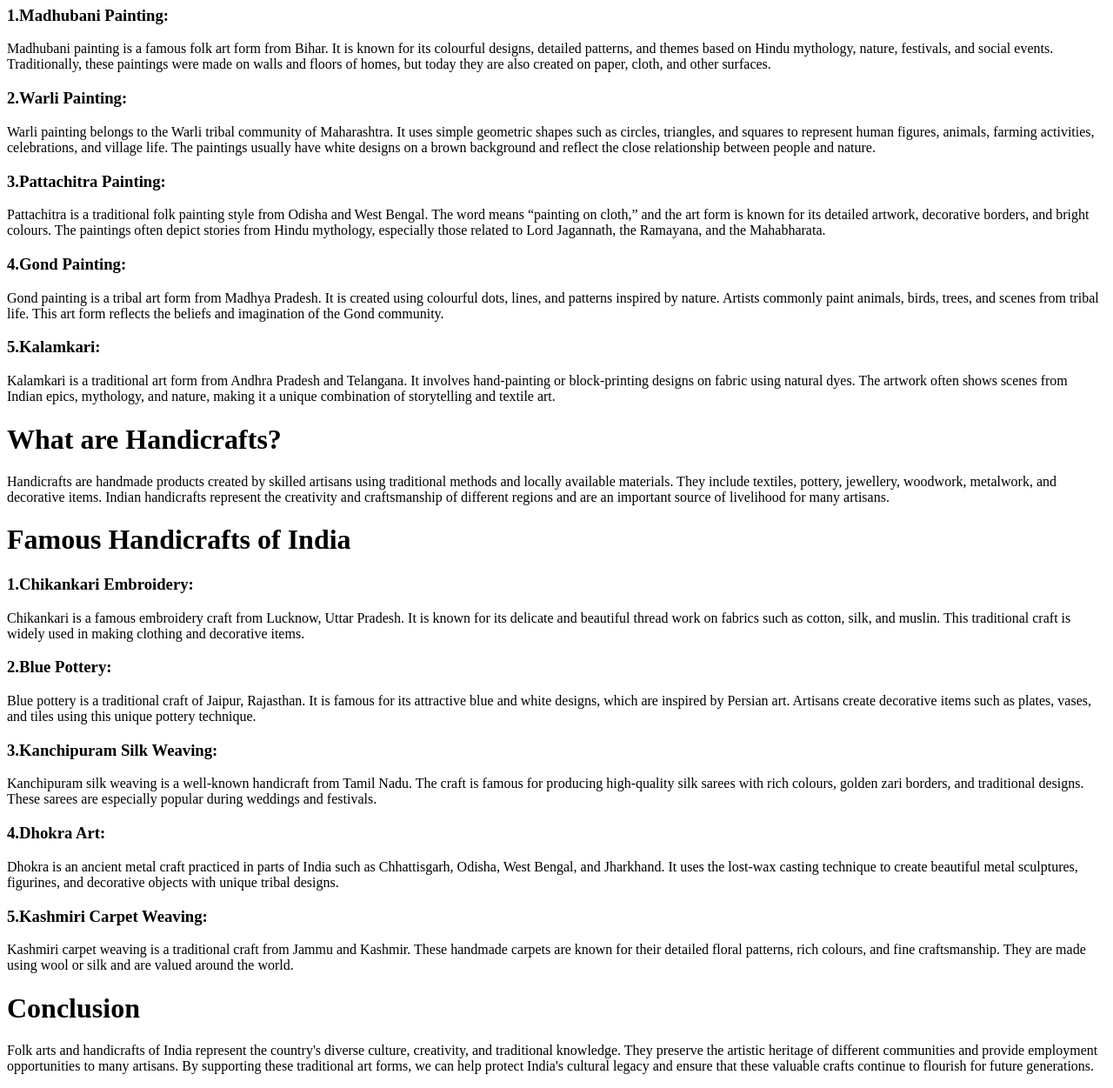
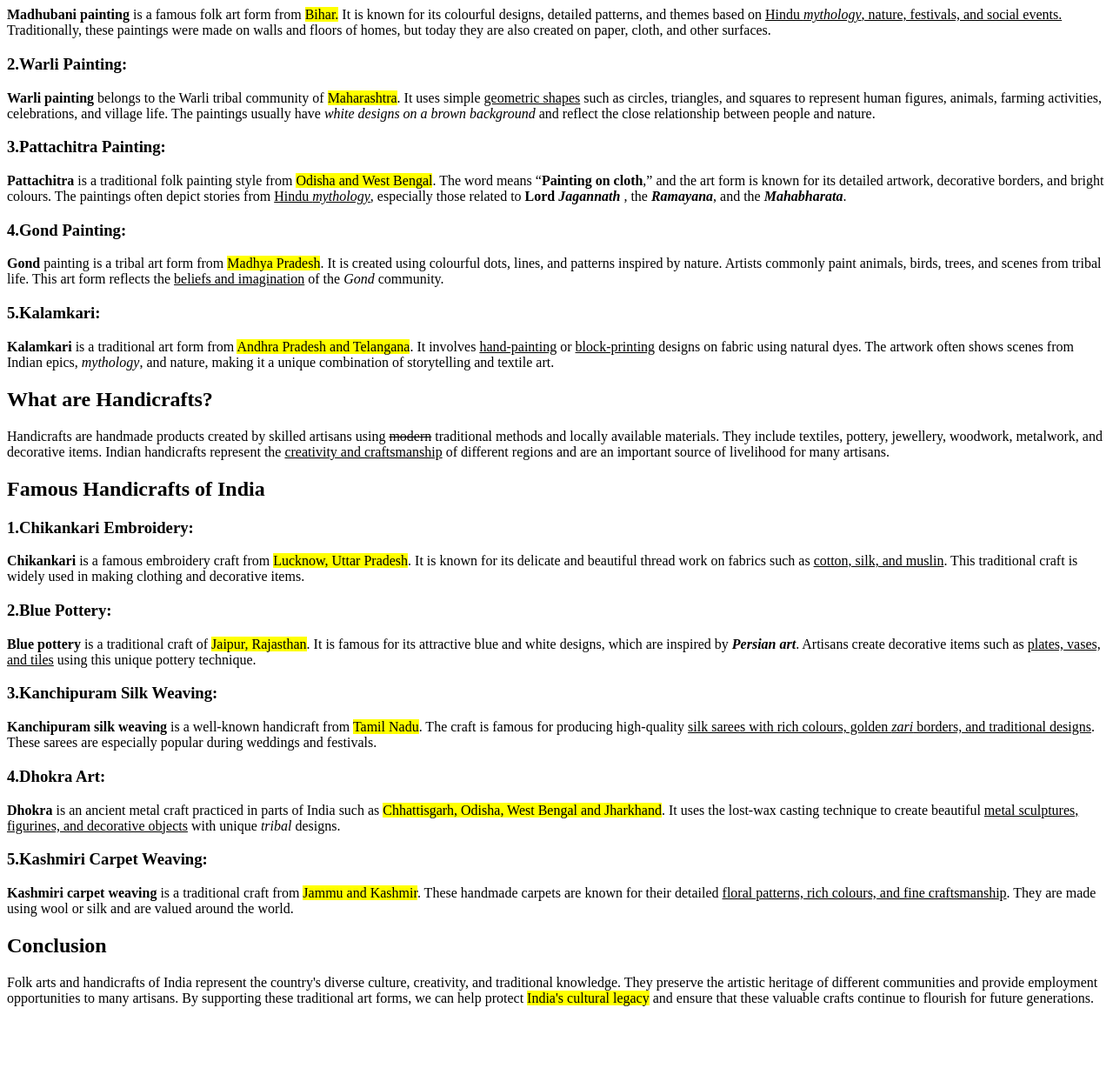
Before and after one commit to shrutiachaudhari122-coder/learning_html, a plain HTML site: page basic_tags2.html in a window 1280 px wide. Shown: the part 367-1618 px from the top of the page at 87% size. After the commit the page ends 1540 px from the top, so only its background shows below. Drawn offline with Linux system fonts and the light colour scheme.

Commit message:
update basic tags2

```diff
--- a/basic_tags2.html
+++ b/basic_tags2.html
@@ -4,49 +4,52 @@
     <tittle>Basic tags </tittle>
 </head>
 <body>
-    <h1>Introduction</h1>
-    <p>India is a country with a rich cultural heritage, and its folk arts and handicrafts are an important part of its identity. These traditional art forms represent the history, beliefs, customs, and creativity of different communities. Passed down through generations, Indian folk arts and handicrafts showcase the skills of local artists and artisans. They not only add beauty to everyday life but also help preserve the cultural traditions of various regions.</p>
+    <h2>Introduction</h2>
+    <p><b>India</b>is a country with a <mark>rich cultural heritage</mark>, and its folk arts and handicrafts are an important part of its identity. These traditional art forms represent the <ins>history, beliefs, customs, and creativity</ins>  of different communities. Passed down through generations, Indian folk arts and handicrafts showcase the skills of local artists and artisans. They not only add beauty to everyday life but also help preserve the cultural traditions of various regions.</p>
 
-    <h1>What is Folk Arts</h1>
-    <p>Folk arts are traditional forms of art created by local communities using their own unique styles, techniques, and materials. They are closely connected with festivals, religious practices, social customs, and the daily lives of people. Folk arts include paintings, dances, music, and other creative expressions that tell stories about nature, mythology, and community life. These art forms reflect the cultural identity and traditions of different regions of India.</p>
+    <h2>What is Folk Arts</h2>
+    <p><strong>Folk</strong> arts are traditional forms of art created by local communities using their own <del>common</del>  unique styles, techniques, and materials. They are closely connected with festivals, religious practices, social customs, and the daily lives of people. Folk arts include <ins>paintings, dances, music,</ins> and other creative expressions that tell stories about nature, <i> mythology</i>, and community life. These art forms reflect the cultural identity and traditions of different regions of India.</p>
 
-    <h1>Famous Folk Arts of India</h1>
+    <h2>Famous Folk Arts of India</h2>
 
     <h3>1.Madhubani Painting:</h3>
-    <p>Madhubani painting is a famous folk art form from Bihar. It is known for its colourful designs, detailed patterns, and themes based on Hindu mythology, nature, festivals, and social events. Traditionally, these paintings were made on walls and floors of homes, but today they are also created on paper, cloth, and other surfaces.</p>
+    <p><b>Madhubani painting</b> is a famous folk art form from <mark>Bihar.</mark> It is known for its colourful designs, detailed patterns, and themes based on <ins> Hindu <i>mythology</i>, nature, festivals, and social events.</ins>  Traditionally, these paintings were made on walls and floors of homes, but today they are also created on paper, cloth, and other surfaces.</p>
 
     <h3>2.Warli Painting:</h3>
-    <p>Warli painting belongs to the Warli tribal community of Maharashtra. It uses simple geometric shapes such as circles, triangles, and squares to represent human figures, animals, farming activities, celebrations, and village life. The paintings usually have white designs on a brown background and reflect the close relationship between people and nature.</p>
+    <p><b>Warli painting</b> belongs to the Warli tribal community of <mark>Maharashtra</mark>. It uses simple <ins>geometric shapes</ins> such as circles, triangles, and squares to represent human figures, animals, farming activities, celebrations, and village life. The paintings usually have <i> white designs on a brown background</i> and reflect the close relationship between people and nature.</p>
 
     <h3>3.Pattachitra Painting:</h3>
-    <p>Pattachitra is a traditional folk painting style from Odisha and West Bengal. The word means “painting on cloth,” and the art form is known for its detailed artwork, decorative borders, and bright colours. The paintings often depict stories from Hindu mythology, especially those related to Lord Jagannath, the Ramayana, and the Mahabharata.</p>
+    <p><b>Pattachitra</b> is a traditional folk painting style from <mark> Odisha and West Bengal</mark>. The word means “<b>Painting on cloth</b>,” and the art form is known for its detailed artwork, decorative borders, and bright colours. The paintings often depict stories from <ins>Hindu <i>mythology</i></ins>, especially those related to <b>Lord <i> Jagannath</i> </b>, the <b><i>Ramayana</i></b>, and the <b><i>Mahabharata</i></b>.</p>
+
+
 
     <h3>4.Gond Painting:</h3>
-    <p>Gond painting is a tribal art form from Madhya Pradesh. It is created using colourful dots, lines, and patterns inspired by nature. Artists commonly paint animals, birds, trees, and scenes from tribal life. This art form reflects the beliefs and imagination of the Gond community.</p>
+    <p><b>Gond</b> painting is a tribal art form from <mark>Madhya Pradesh</mark>. It is created using colourful dots, lines, and patterns inspired by nature. Artists commonly paint animals, birds, trees, and scenes from tribal life. This art form reflects the <ins>beliefs and imagination</ins> of the <i>Gond</i> community.</p>
 
     <h3>5.Kalamkari:</h3>
-    <p>Kalamkari is a traditional art form from Andhra Pradesh and Telangana. It involves hand-painting or block-printing designs on fabric using natural dyes. The artwork often shows scenes from Indian epics, mythology, and nature, making it a unique combination of storytelling and textile art.</p>
+    <p><b>Kalamkari</b> is a traditional art form from <mark>Andhra Pradesh and Telangana</mark>. It involves <ins>hand-painting</ins>  or <ins> block-printing</ins> designs on fabric using natural dyes. The artwork often shows scenes from Indian epics, <i>mythology</i>, and nature, making it a unique combination of storytelling and textile art.</p>
 
 
-    <h1>What are Handicrafts?</h1>
-    <p>Handicrafts are handmade products created by skilled artisans using traditional methods and locally available materials. They include textiles, pottery, jewellery, woodwork, metalwork, and decorative items. Indian handicrafts represent the creativity and craftsmanship of different regions and are an important source of livelihood for many artisans.</P>
+    <h2>What are Handicrafts?</h2>
+    <p>Handicrafts are handmade products created by skilled artisans using  <del>modern</del> traditional methods and locally available materials. They include textiles, pottery, jewellery, woodwork, metalwork, and decorative items. Indian handicrafts represent the <ins> creativity and craftsmanship</ins> of different regions and are an important source of livelihood for many artisans.</P>
 
-    <h1>Famous Handicrafts of India</h1>
+    <h2>Famous Handicrafts of India</h2>
 
     <h3>1.Chikankari Embroidery:</h3>
-    <p>Chikankari is a famous embroidery craft from Lucknow, Uttar Pradesh. It is known for its delicate and beautiful thread work on fabrics such as cotton, silk, and muslin. This traditional craft is widely used in making clothing and decorative items.</p>
+    <p><b>Chikankari</b> is a famous embroidery craft from <mark>Lucknow, Uttar Pradesh</mark>. It is known for its delicate and beautiful thread work on fabrics such as <ins>cotton, silk, and muslin</ins>. This traditional craft is widely used in making clothing and decorative items.</p>
 
     <h3>2.Blue Pottery:</h3>
-    <p>Blue pottery is a traditional craft of Jaipur, Rajasthan. It is famous for its attractive blue and white designs, which are inspired by Persian art. Artisans create decorative items such as plates, vases, and tiles using this unique pottery technique.</p>
+    <p><b>Blue pottery</b> is a traditional craft of <mark>Jaipur, Rajasthan</mark>. It is famous for its attractive blue and white designs, which are inspired by <b><i>Persian art</i></b>. Artisans create decorative items such as <ins>plates, vases, and tiles</ins>  using this unique pottery technique.</p>
 
     <h3>3.Kanchipuram Silk Weaving:</h3>
-    <p>Kanchipuram silk weaving is a well-known handicraft from Tamil Nadu. The craft is famous for producing high-quality silk sarees with rich colours, golden zari borders, and traditional designs. These sarees are especially popular during weddings and festivals.</p>
+    <p><b>Kanchipuram silk weaving</b> is a well-known handicraft from <mark>Tamil Nadu</mark>. The craft is famous for producing high-quality <ins> silk sarees with rich colours, golden <i>zari</i> borders, and traditional designs</ins>. These sarees are especially popular during weddings and festivals.</p>
+
 
     <h3>4.Dhokra Art:</h3>
-    <p>Dhokra is an ancient metal craft practiced in parts of India such as Chhattisgarh, Odisha, West Bengal, and Jharkhand. It uses the lost-wax casting technique to create beautiful metal sculptures, figurines, and decorative objects with unique tribal designs.</p>
+    <p><b>Dhokra</b> is an ancient metal craft practiced in parts of India such as <mark>Chhattisgarh, Odisha, West Bengal and Jharkhand</mark>. It uses the lost-wax casting technique to create beautiful <ins>metal sculptures, figurines, and decorative objects</ins> with unique <i>tribal</i> designs.</p>
 
     <h3>5.Kashmiri Carpet Weaving:</h3>
-    <P>Kashmiri carpet weaving is a traditional craft from Jammu and Kashmir. These handmade carpets are known for their detailed floral patterns, rich colours, and fine craftsmanship. They are made using wool or silk and are valued around the world.</p>
+    <P><b>Kashmiri carpet weaving</b> is a traditional craft from <mark>Jammu and Kashmir</mark>. These handmade carpets are known for their detailed <ins>floral patterns, rich colours, and fine craftsmanship</ins>. They are made using wool or silk and are valued around the world.</p>
 
-    <h1>Conclusion</h1>
-    <p>Folk arts and handicrafts of India represent the country's diverse culture, creativity, and traditional knowledge. They preserve the artistic heritage of different communities and provide employment opportunities to many artisans. By supporting these traditional art forms, we can help protect India's cultural legacy and ensure that these valuable crafts continue to flourish for future generations.</p>
+    <h2>Conclusion</h2>
+    <p>Folk arts and handicrafts of India represent the country's diverse culture, creativity, and traditional knowledge. They preserve the artistic heritage of different communities and provide employment opportunities to many artisans. By supporting these traditional art forms, we can help protect <mark>India's cultural legacy</mark> and ensure that these valuable crafts continue to flourish for future generations.</p>
```
